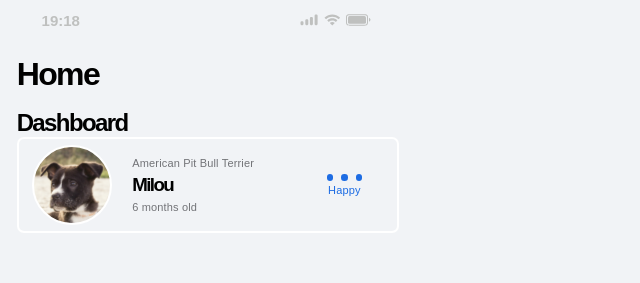
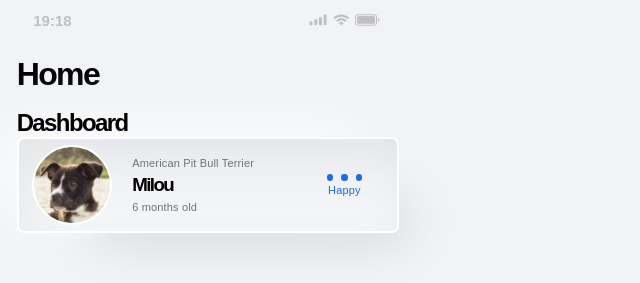
Before and after one commit to Luzaks/pet-walk, a React app: page / in a window 1280 px wide. Shown: the top 283 px of the page, without its empty margins (0-640 px from the left). Built offline with nearby package versions, Linux system fonts and the light colour scheme.

Commit message:
[Styles] Añade últimos toques de color en el componente Dashboard.

```diff
--- a/src/components/plantillaUno/main.js
+++ b/src/components/plantillaUno/main.js
@@ -4,6 +4,7 @@ import { Body } from '../../styles/globalStyles';
 import {
   BodyTitle,
   Dash,
+  SectionTitle,
 } from '../../styles/plantillaUnoStyle';
 import Dashboard from './main/Dashboard';
 
@@ -13,7 +14,7 @@ const Main = ({ state }) => (
       <h1>Home</h1>
     </BodyTitle>
     <Dash>
-      <h2>Dashboard</h2>
+      <SectionTitle>Dashboard</SectionTitle>
       <Dashboard state={state} />
     </Dash>
   </Body>
--- a/src/styles/globalStyles.js
+++ b/src/styles/globalStyles.js
@@ -44,7 +44,7 @@ const Head = styled.div`
   height: 5%;
   justify-content: space-between;
   align-items: center;
-  padding: 0 10%;
+  padding: 0 8%;
   width: 100%;
 `;
 
--- a/src/styles/plantillaUnoStyle.js
+++ b/src/styles/plantillaUnoStyle.js
@@ -25,11 +25,21 @@ const Dash = styled(BodyGeneralContainer)`
   flex-direction: column;
 `;
 
+const SectionTitle = styled.h2`
+  position: relative;
+  top: 0;
+  z-index: 2;
+`;
+
 const Card = styled(BodyGeneralContainer)`
   height: 70%;
   padding: 0;
   border: 2px double #fff;
   border-radius: 7px;
+  box-shadow: inset 14px 16px 65px -13px rgba(0,0,0,0.09),
+              inset 38px -33px 102px -50px #fff,
+              43px 36px 53px -36px rgba(0,0,0,0.21),
+              -29px -15px 65px -13px #fff;
 `;
 
 const MiniCard = styled.div`
@@ -88,6 +98,7 @@ export {
   Properties,
   BodyTitle,
   Dash,
+  SectionTitle,
   Card,
   MiniCard,
   PetInfo,
```
